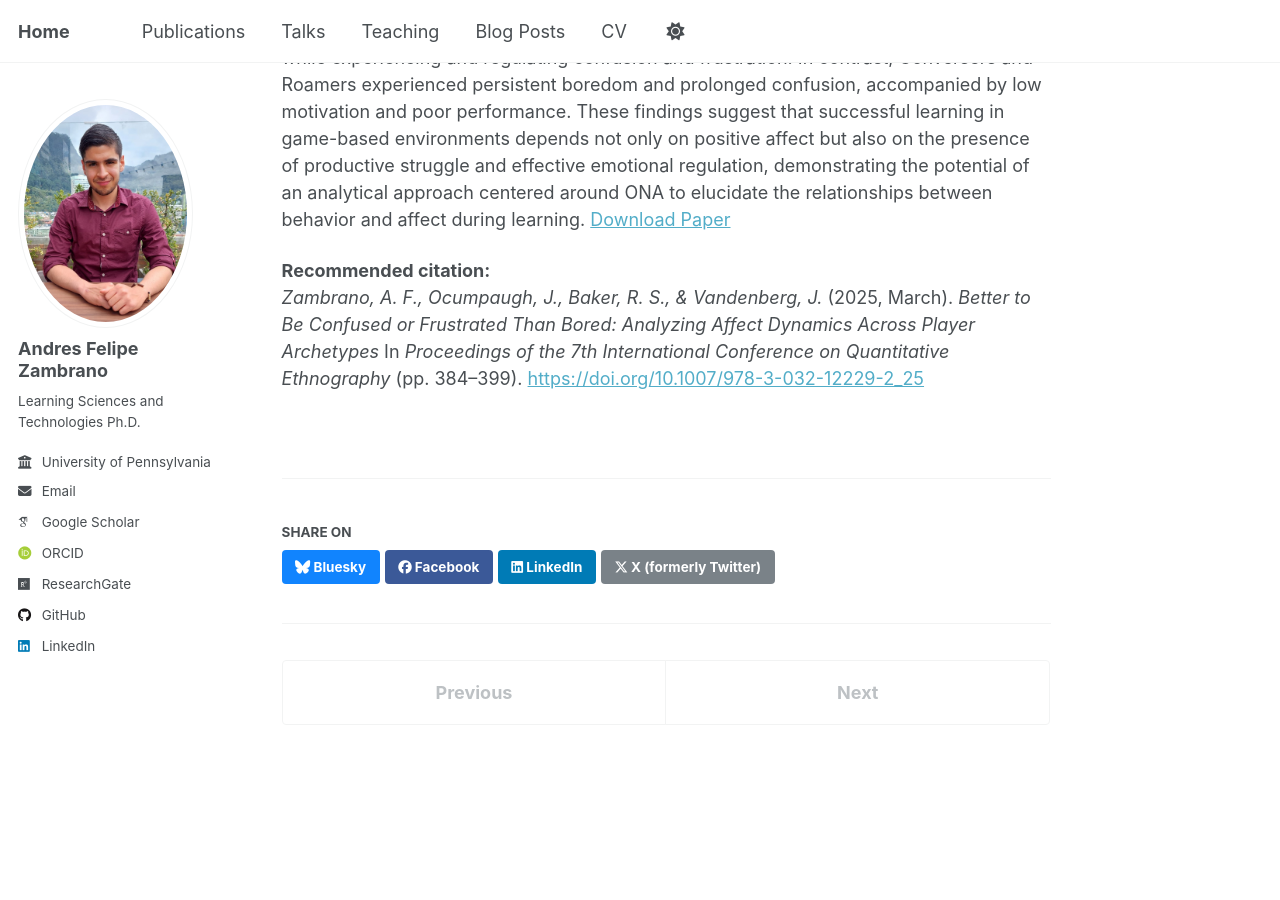
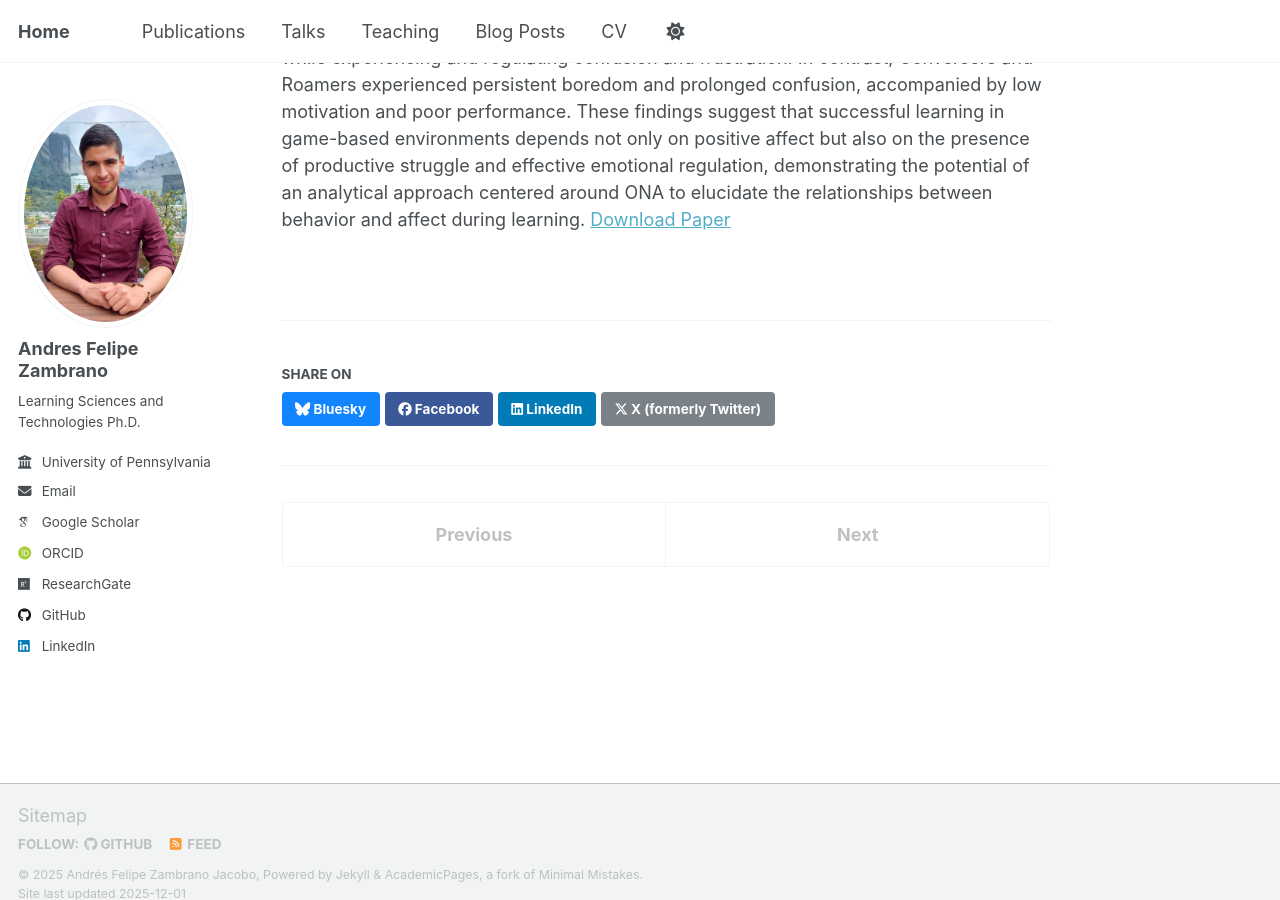
Before and after one commit to afzambrano/afzambrano.github.io, a Jekyll site: the page built from _publications/2025-icqe-affect-archetypes.md, in a window 1280 px wide and 900 px high, scrolled down 393 px. Built offline with Jekyll 4.4.1, drawn with Linux system fonts in a browser that asks for light colours; some web fonts are replaced; a script that is not in the unit is left out.

Commit message:
Update 2025-icqe-affect-archetypes.md

```diff
--- a/_publications/2025-icqe-affect-archetypes.md
+++ b/_publications/2025-icqe-affect-archetypes.md
@@ -1,5 +1,5 @@
 ---
-title: Zambrano, A. F., Ocumpaugh, J., Baker, R. S., &; Vandenberg, J. (2025, March). <i>Better to Be Confused or Frustrated Than Bored: Analyzing Affect Dynamics Across Player Archetypes</i> In <i>Proceedings of the 7th International Conference on Quantitative Ethnography</i> (pp. 384–399).
+title: Zambrano, A. F., Ocumpaugh, J., Baker, R. S., &; Vandenberg, J. (2025, March). Better to Be Confused or Frustrated Than Bored: Analyzing Affect Dynamics Across Player Archetypes. In Proceedings of the 7th International Conference on Quantitative Ethnography (pp. 384–399).
 collection: publications
 category: conferences
 permalink: /publication/22025-icqe-affect-archetype
@@ -10,9 +10,3 @@ paperurl: 'https://link.springer.com/chapter/10.1007/978-3-032-12229-2_25'
 
 Ordered Network Analysis (ONA) helps us to understand the dynamics of specific events over time. Recent work has leveraged these benefits of ONA to study affect dynamics, the shifts in emotions over time, theorizing differences that might be driven by both motivational factors and even learning experiences. This study uses ONA to investigate these relationships within the context of the affective transitions made by students of four behavioral archetypes—Scanners, Worksheet Users, Conversers, and Roamers—in Crystal Island, a game designed to support inquiry-based learning in microbiology. Results indicate that while both Scanners and Worksheet Users exhibited more positively valenced affect dynamics, only Worksheet Users showed measurable learning gains—likely due to their greater engagement in systematic exploration and reflection, particularly while experiencing and regulating confusion and frustration. In contrast, Conversers and Roamers experienced persistent boredom and prolonged confusion, accompanied by low motivation and poor performance. These findings suggest that successful learning in game-based environments depends not only on positive affect but also on the presence of productive struggle and effective emotional regulation, demonstrating the potential of an analytical approach centered around ONA to elucidate the relationships between behavior and affect during learning.
 [Download Paper](https://dl.acm.org/doi/full/10.1145/3706468.3706495)
-
-<b>Recommended citation:</b><br>
-<i> Zambrano, A. F., Ocumpaugh, J., Baker, R. S., & Vandenberg, J.</i> (2025, March).
-<i>Better to Be Confused or Frustrated Than Bored: Analyzing Affect Dynamics Across Player Archetypes</i>
-In <i>Proceedings of the 7th International Conference on Quantitative Ethnography</i> (pp. 384–399).
-<a href="https://doi.org/10.1007/978-3-032-12229-2_25">https://doi.org/10.1007/978-3-032-12229-2_25</a>
```
